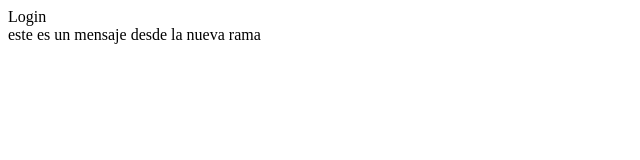
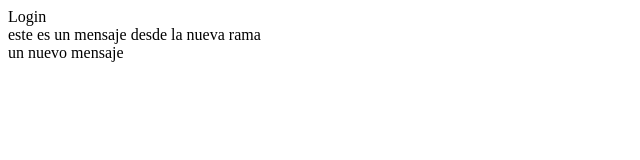
Before and after one commit to Roosevelt90/pruebaSena, a plain HTML site: page login.html in a window 1280 px wide. Shown: the whole page, without its empty margins (0-640 px from the left). Drawn offline with Linux system fonts and the light colour scheme.

Commit message:
de nuevo se modifico

```diff
--- a/login.html
+++ b/login.html
@@ -10,7 +10,9 @@
     <div>
         este es un mensaje desde la nueva rama
     </div>
-    <div></div>
+    <div>
+        un nuevo mensaje
+    </div>
     <div></div>
 </body>
 </html>
```
